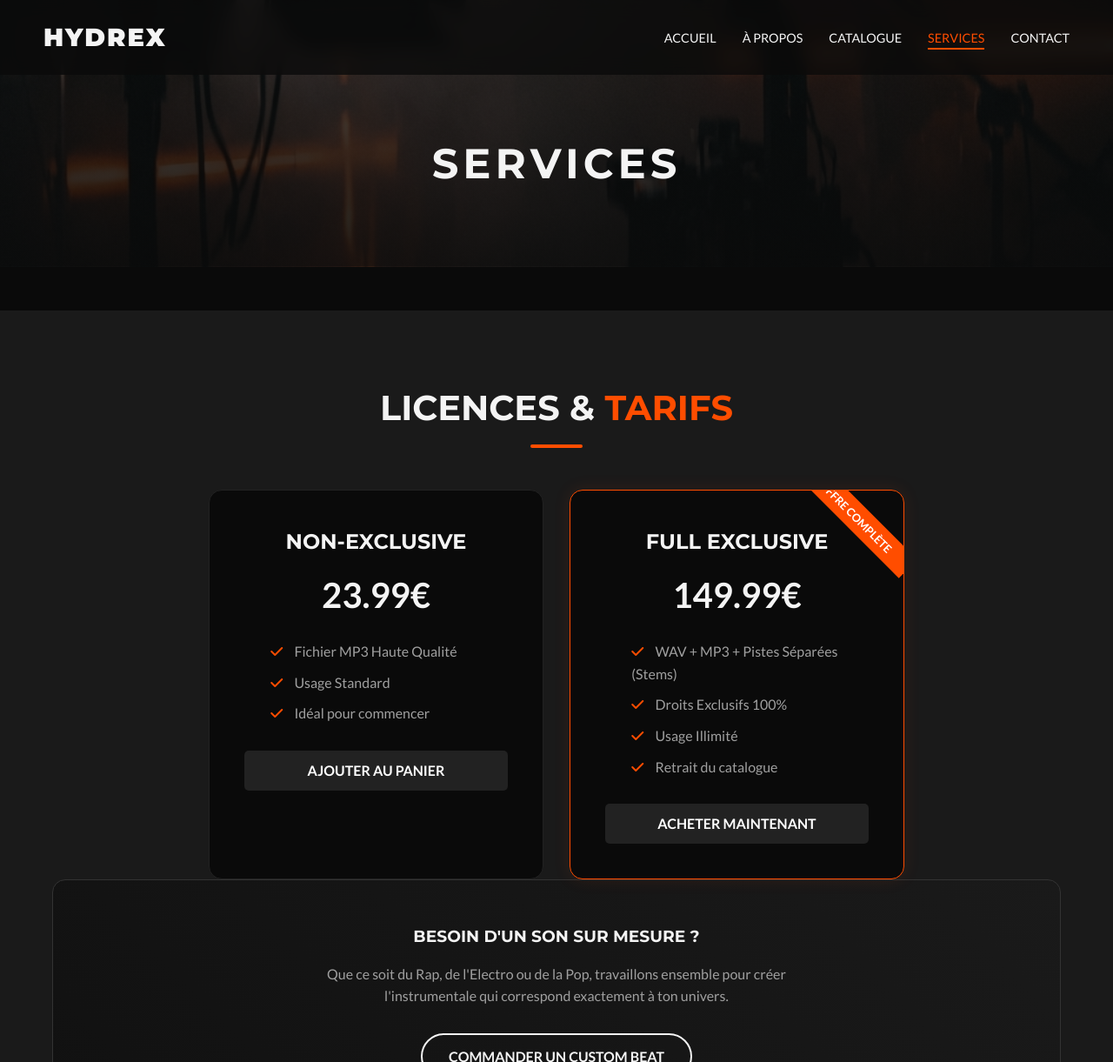
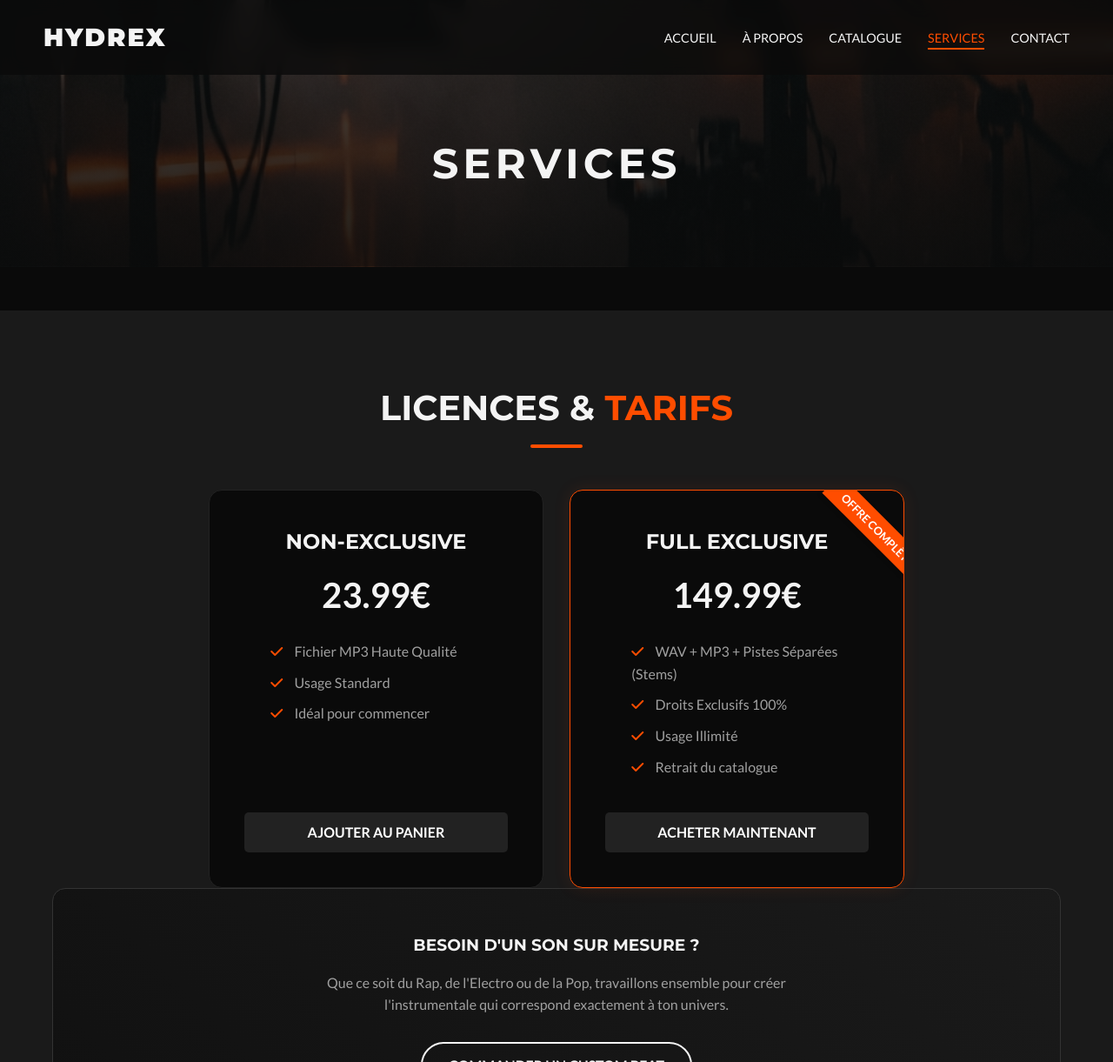
Before and after one commit to elydelaire-ux/Hydrex_app, a plain HTML site: page services.html in a window 1280 px wide. Shown: the top 1221 px of the page at 87% size. Drawn offline with Linux system fonts and the light colour scheme.

Commit message:
update style

```diff
--- a/css/style.css
+++ b/css/style.css
@@ -312,6 +312,10 @@ header {
     transition: var(--transition);
     position: relative;
     overflow: hidden;
+    display: flex;
+    flex-direction: column;
+    justify-content: space-between;
+    height: 100%;
 }
 
 .license-card:hover {
@@ -327,14 +331,18 @@ header {
 
 .popular-tag {
     position: absolute;
-    top: 15px;
-    right: -30px;
+    top: 30px;
+    right: -45px;
     background-color: var(--accent-color);
     color: #fff;
-    padding: 5px 30px;
+    padding: 5px 0;
+    width: 150px;
+    text-align: center;
     transform: rotate(45deg);
     font-size: 0.8rem;
     font-weight: 700;
+    box-shadow: 0 2px 5px rgba(0, 0, 0, 0.2);
+    z-index: 10;
 }
 
 .license-card h3 {
@@ -353,6 +361,8 @@ header {
     text-align: left;
     margin-bottom: 30px;
     margin-left: 10%;
+    flex-grow: 1;
+    /* Pushes button down if needed, but margin-top: auto on button is safer */
 }
 
 .license-card ul li {
@@ -374,6 +384,8 @@ header {
     border-radius: 5px;
     font-weight: 700;
     transition: var(--transition);
+    margin-top: auto;
+    /* Ensures button sticks to bottom */
 }
 
 .license-card:hover .btn-license {
```
